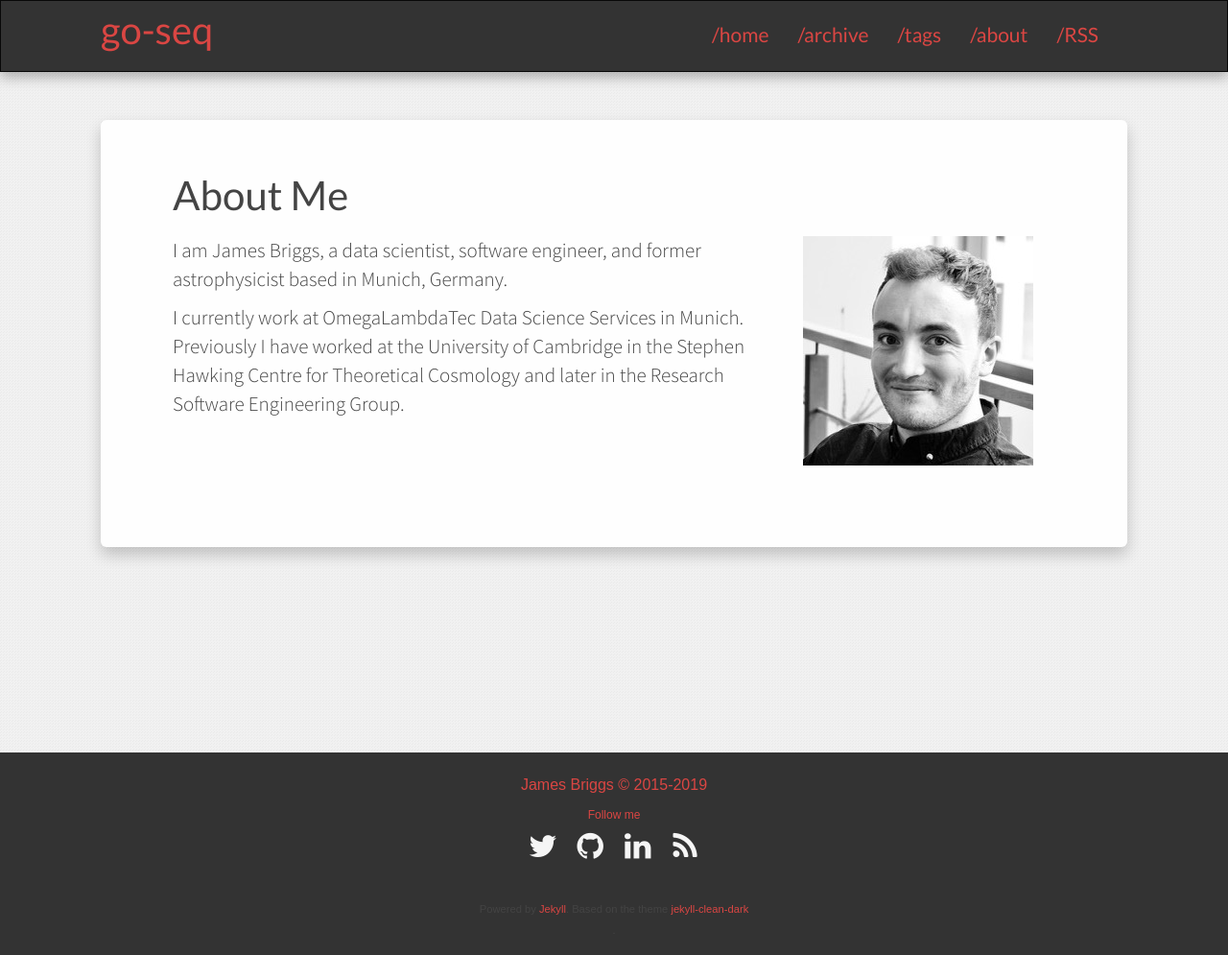
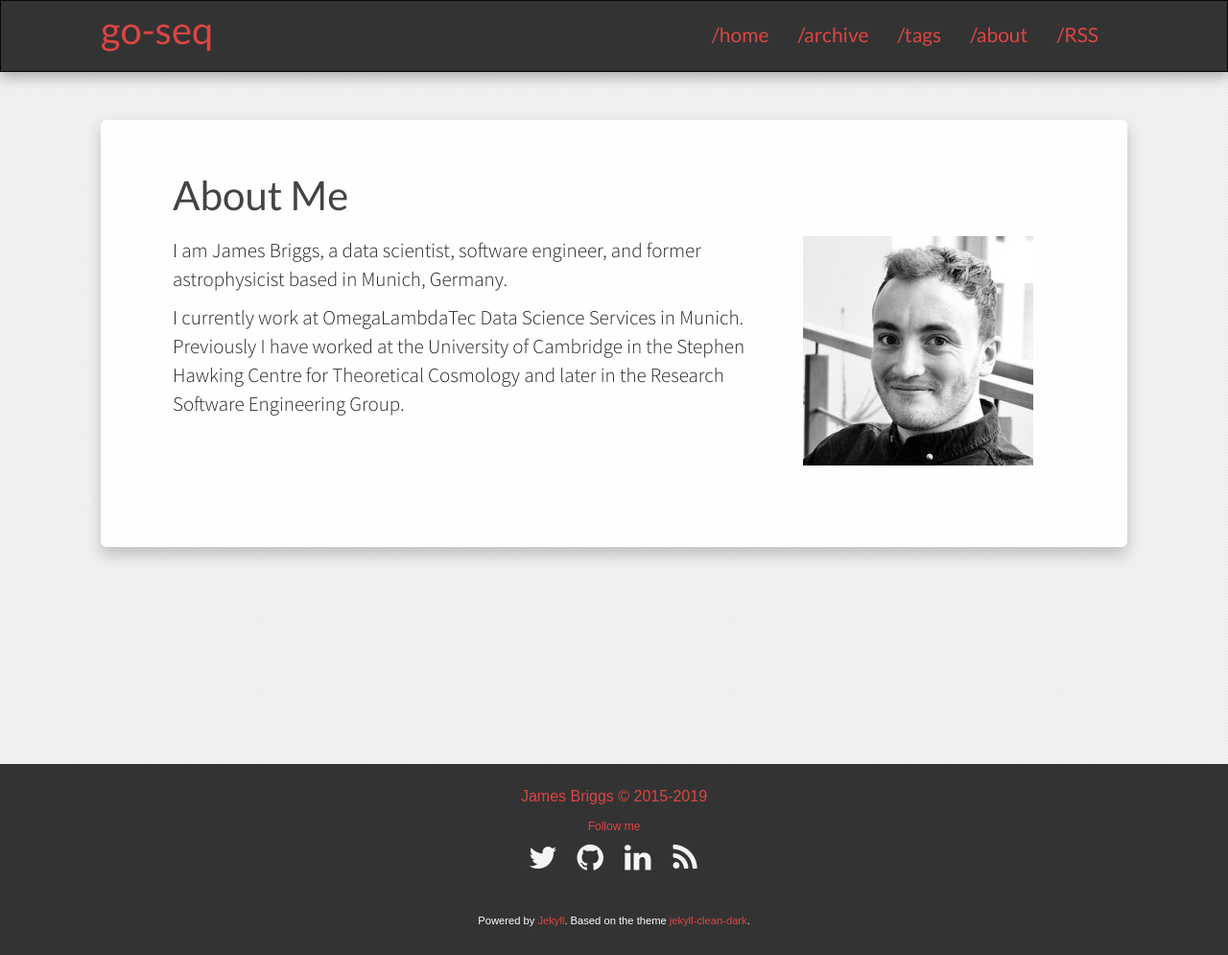
Before and after one commit to trungnt11/trungnt11.github.io, a Jekyll site: the page built from about.md, in a window 1280 px wide. Shown: the whole page at 96% size. Built offline with Jekyll 4.4.1, drawn with Linux system fonts in a browser that asks for light colours.

Commit message:
font tweaks

```diff
--- a/_includes/footer.html
+++ b/_includes/footer.html
@@ -6,7 +6,7 @@
 		{% include social.html %}
 	</div>
 	<div class="theme-origin">
-		<p>Powered by <a href="https://jekyllrb.com/"> Jekyll</a>. Based on the theme <a href="https://github.com/streetturtle/jekyll-clean-dark">jekyll-clean-dark</a></p>.
+		<p>Powered by <a href="https://jekyllrb.com/"> Jekyll</a>. Based on the theme <a href="https://github.com/streetturtle/jekyll-clean-dark">jekyll-clean-dark</a>.</p>
 </div>
 
 </footer>
--- a/css/theme.scss
+++ b/css/theme.scss
@@ -14,7 +14,7 @@
 }
 
 body {
-  color: #444;
+  color: #242121;
   background-color: #F1F1F1;
   font-family: "Source Sans Pro",Verdana,sans-serif;
   font-weight: 300;
@@ -357,6 +357,7 @@ nav.navbar {
 .footer-distributed {
   background-color: #333;
   font: normal 16px sans-serif;
+  color: #fefefe;
   padding: 20px 25px;
   margin-top: 80px;
   text-align: center;
```
